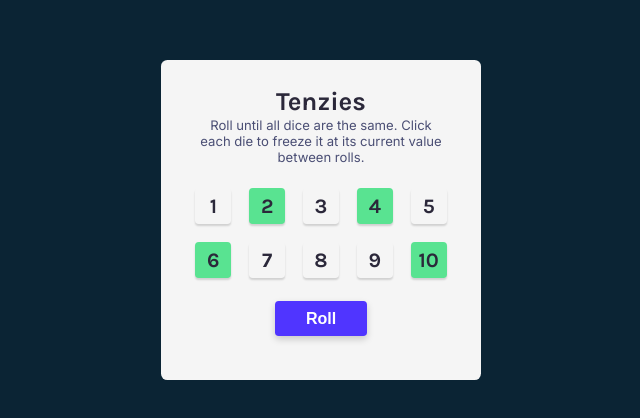
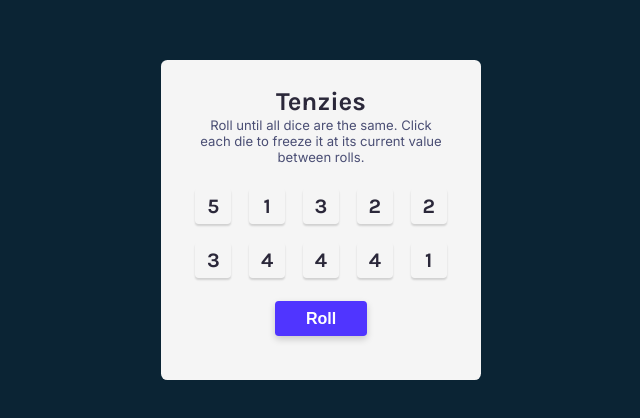
Before and after one commit to carlosdummy14/fcc-project2, a React (Create React App) app: page / in a window 1280 px wide. Shown: the part 180-598 px from the top of the page, without its empty margins (319-959 px from the left). Built offline with nearby package versions, Linux system fonts and the light colour scheme.

Commit message:
Implement randomDices and Fix number of faces

```diff
--- a/src/App.js
+++ b/src/App.js
@@ -1,16 +1,28 @@
 import { useEffect, useState } from "react";
-import data from "./data";
 import Dice from "./components/Dice";
+// import data from "./data";
 
 function App() {
-  const [dices, setDices] = useState(data);
+  const [dices, setDices] = useState(randomDices());
   const [resetGame, setResetGame] = useState(false);
+
+  function randomDices() {
+    const newArray = [];
+    for (let i = 0; i < 10; i++) {
+      newArray.push({
+        id: i,
+        value: Math.floor(Math.random() * 6 + 1),
+        selected: false,
+      });
+    }
+    return newArray;
+  };
 
   const handleRoll = () => {
     setDices((oldDices) => {
       return oldDices.map((dice) => {
         if (!dice.selected) {
-          let num = Math.floor(Math.random() * 10 + 1);
+          let num = Math.floor(Math.random() * 6 + 1);
           return { ...dice, value: num };
         } else {
           return dice;
@@ -20,7 +32,7 @@ function App() {
   };
 
   const handleReset = () => {
-    setDices(data);
+    setDices(randomDices());
     setResetGame(false);
   };
 
--- a/src/data.js
+++ b/src/data.js
@@ -31,22 +31,22 @@ const data = [
   },
   {
     id: 7,
-    value: 7,
+    value: 1,
     selected: false,
   },
   {
     id: 8,
-    value: 8,
+    value: 2,
     selected: false,
   },
   {
     id: 9,
-    value: 9,
+    value: 3,
     selected: false,
   },
   {
     id: 10,
-    value: 10,
+    value: 4,
     selected: true,
   },
 ];
```
